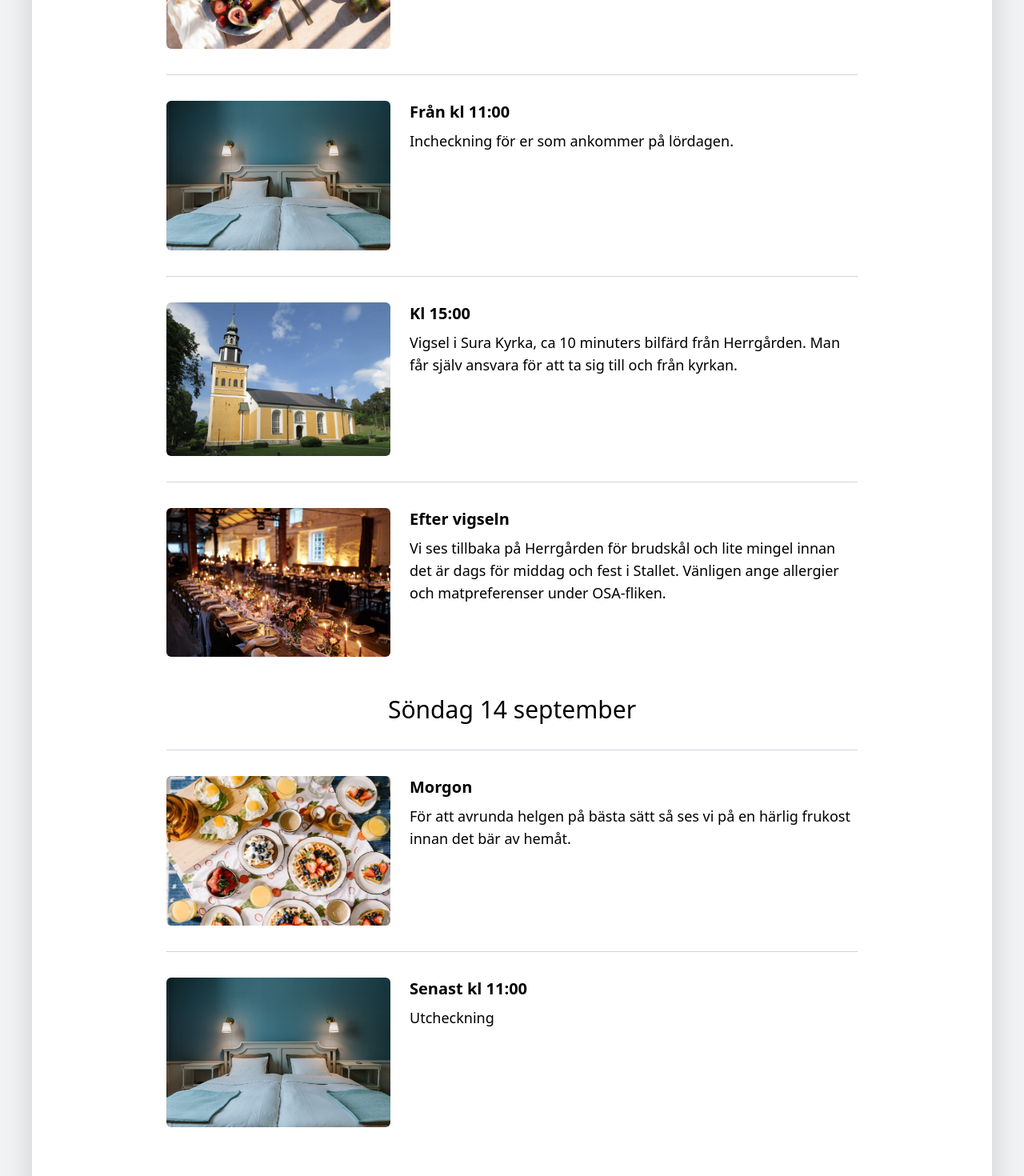
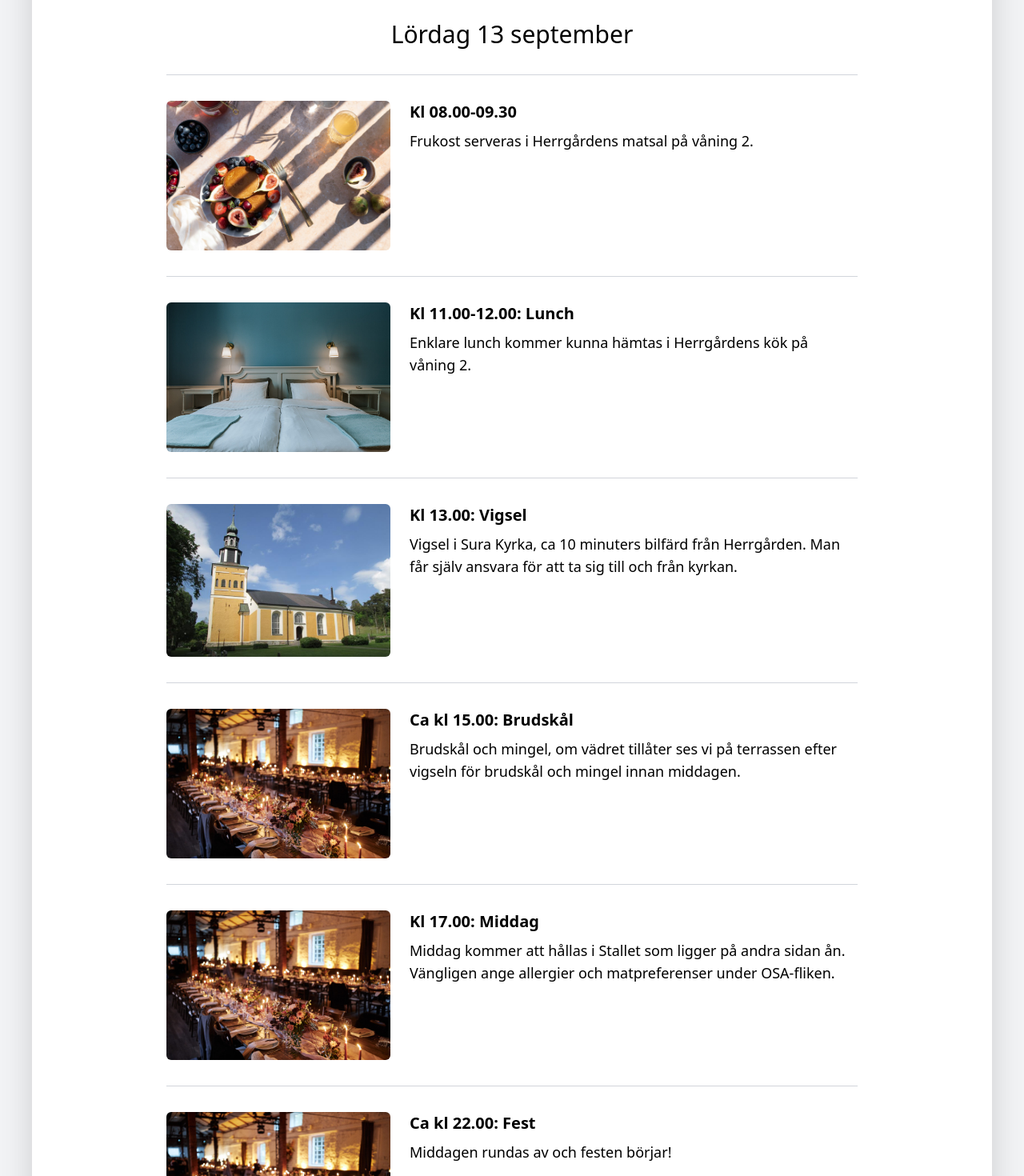
Before and after one commit to Hampes/deanjessicaWedding, a Next.js app: page /helgens-schema in a window 1280 px wide. Shown: the part 1720-3190 px from the top of the page at 80% size. Built offline with nearby package versions, Linux system fonts and the light colour scheme.

Commit message:
new stuffff

```diff
--- a/app/boende/page.jsx
+++ b/app/boende/page.jsx
@@ -32,15 +32,15 @@ const Boende = () => {
     {
       title: 'Övernattning',
       description:
-        'Vi hoppas såklart att du vill bo över på Herrgården men det får du förstås välja själv. Kostnaden för att bo över under helgen är 750kr per person, per natt. Ni anger när ni OSAr vilka nätter ni önskar att bo över.',
+        'Vi hoppas såklart att du vill bo över på Herrgården men det får du förstås välja själv. Kostnaden för att bo över under helgen är 750kr per person, per natt. Ni anger när ni OSAr vilka nätter ni önskar att bo över. Betalningen behöver vara oss tillhanda senast den 1 juli. Kontonummer: ',
       imageSrc: '/images/weddingRoom.jpg',
     },
-    {
-      title: 'Betalning',
-      description:
-        'Betalningen behöver vara oss tillhanda senast den 1 augusti, använd nedan kontonummer för överföring: [Ange kontonummer här]',
-      imageSrc: '/images/weddingPayment.jpg',
-    },
+    // {
+    //   title: 'Betalning',
+    //   description:
+    //     'Betalningen behöver vara oss tillhanda senast den 1 augusti, använd nedan kontonummer för överföring: [Ange kontonummer här]',
+    //   imageSrc: '/images/weddingPayment.jpg',
+    // },
   ];
 
   return (
--- a/app/helgens-schema/page.jsx
+++ b/app/helgens-schema/page.jsx
@@ -39,9 +39,14 @@ const Schema = () => {
       events: [
         {
           imageSrc: '/images/weddingbyggnad.jpg',
-          time: 'Från kl 16:00',
+
           description:
-            'Incheckning. Dagen innan bröllopet hoppas vi att så många som möjligt vill komma och umgås med oss på Herrgården! Det bjuds på lite grillmiddag, härlig dryck och roliga aktiviteter, och för de som vill så finns det badtunnor och bastu.',
+            'Dagen innan vigseln hoppas vi att så många som möjligt vill komma och umgås med oss på Herrgården! Det kommer att bjudas på grillade hamburgare, härlig dryck och roliga aktiviteter.',
+        },
+        {
+          imageSrc: '/images/weddingbyggnad.jpg',
+          time: '16.00-17:30',
+          description: 'Incheckning',
         },
       ],
     },
@@ -51,25 +56,42 @@ const Schema = () => {
       events: [
         {
           imageSrc: '/images/weddingBrunch.jpg',
-          time: 'Morgon',
-          description: 'För er som checkat in på fredagen inleds dagen med en härlig brunch.',
+          time: 'Kl 08.00-09.30',
+          description: 'Frukost serveras i Herrgårdens matsal på våning 2.',
         },
         {
           imageSrc: '/images/weddingRoom.jpg',
-          time: 'Från kl 11:00',
-          description: 'Incheckning för er som ankommer på lördagen.',
+          time: 'Kl 11.00-12.00: Lunch',
+          description: 'Enklare lunch kommer kunna hämtas i Herrgårdens kök på våning 2.',
         },
         {
           imageSrc: '/images/weddingKyrka.jpg',
-          time: 'Kl 15:00',
+          time: 'Kl 13.00: Vigsel',
           description:
             'Vigsel i Sura Kyrka, ca 10 minuters bilfärd från Herrgården. Man får själv ansvara för att ta sig till och från kyrkan.',
         },
         {
           imageSrc: '/images/weddingMat.jpg',
-          time: 'Efter vigseln',
+          time: 'Ca kl 15.00: Brudskål',
           description:
-            'Vi ses tillbaka på Herrgården för brudskål och lite mingel innan det är dags för middag och fest i Stallet. Vänligen ange allergier och matpreferenser under OSA-fliken.',
+            'Brudskål och mingel, om vädret tillåter ses vi på terrassen efter vigseln för brudskål och mingel innan middagen.',
+        },
+        {
+          imageSrc: '/images/weddingMat.jpg',
+          time: 'Kl 17.00: Middag',
+          description:
+            'Middag kommer att hållas i Stallet som ligger på andra sidan ån. Vängligen ange allergier och matpreferenser under OSA-fliken.',
+        },
+        {
+          imageSrc: '/images/weddingMat.jpg',
+          time: 'Ca kl 22.00: Fest',
+          description: 'Middagen rundas av och festen börjar!',
+        },
+        {
+          imageSrc: '/images/weddingMat.jpg',
+          time: '01.00: Festern fortsätter',
+          description:
+            'Vid 01.00 måste vi lämna lokalen , men festen fortsätter inne i Herrgårdens valv.',
         },
       ],
     },
@@ -79,13 +101,12 @@ const Schema = () => {
       events: [
         {
           imageSrc: '/images/weddingBreakfast.jpg',
-          time: 'Morgon',
-          description:
-            'För att avrunda helgen på bästa sätt så ses vi på en härlig frukost innan det bär av hemåt.',
+          time: 'Kl 08.30-10.00',
+          description: 'Frukost serveras i Herrgårdens matsal på våning 2.',
         },
         {
           time: 'Senast kl 11:00',
-          description: 'Utcheckning',
+          description: 'Utcheckning, Tack för denna helg!',
         },
       ],
     },
--- a/app/info/page.jsx
+++ b/app/info/page.jsx
@@ -52,10 +52,26 @@ const Info = () => {
           frågor.
         </p>
 
+        <InfoSection title="Mat och dryck">
+          <p>Vi står för all mat och dryck under hela helgen.</p>
+        </InfoSection>
         <InfoSection title="Parkering och transport">
           <p>
             Lättast är att ta sig hit med bil. Det finns relativt gott om parkeringar både utanför
             herrgården samt utanför stallet. Se karta över området under fliken boende.
+          </p>
+        </InfoSection>
+        <InfoSection title="Klädkod">
+          <p>
+            På bröllopsdagen är det mörk kostym som gäller.<br></br> Övriga dagar är det fri klädsel.
+          </p>
+        </InfoSection>
+
+        <InfoSection title="Presenter">
+          <p>
+            Vår största önskan är förstås att just du är med och förgyller denna helg, men önskar du att
+            även ge en gåva skulle vi varmt uppskatta ett bidrag till bröllopsresan. Banköverföring
+            kontonummer: <br></br>Swedbank 8327-9, 764 140 780-9
           </p>
         </InfoSection>
 
@@ -82,18 +98,6 @@ const Info = () => {
           />
         </InfoSection>
 
-        <InfoSection title="Klädkod">
-          <p>Mörk kostym.</p>
-        </InfoSection>
-
-        <InfoSection title="Presenter">
-          <p>
-            Vår största önskan är förstås att just du är med och förgyller denna helg, men önskar du att
-            även ge en gåva skulle vi varmt uppskatta ett bidrag till bröllopsresan. Banköverföring
-            kontonummer: 000000000000.
-          </p>
-        </InfoSection>
-
         <InfoSection title="Barn">
           <p>Vi älskar era ungar men denna helg passar det bättre att de är hemma med sin barnvakt.</p>
         </InfoSection>
--- /dev/null
+++ b/app/nyckelpersoner/page.jsx
@@ -0,0 +1,119 @@
+import React from 'react';
+import Image from 'next/image';
+
+const PersonCard = ({ name, role, description, imageSrc }) => (
+  <div className="flex flex-col md:flex-row w-full gap-6 items-start mb-8 border-b border-gray-300 pb-8">
+    <div className="md:w-1/4 w-1/2 mx-auto md:mx-0">
+      <Image
+        src={imageSrc || '/images/default-person.jpg'}
+        alt={name}
+        width={200}
+        height={200}
+        className="rounded-full object-cover"
+      />
+    </div>
+    <div className="flex flex-col flex-grow md:w-2/3">
+      <h3 className="font-semibold mb-2 text-xl">
+        {name} - {role}
+      </h3>
+      <p className="text-lg">{description}</p>
+    </div>
+  </div>
+);
+
+const Nyckelpersoner = () => {
+  const personer = [
+    {
+      name: 'Emma',
+      role: 'Toastmadame',
+      description:
+        'Med sin otroligt härliga energi och förmåga att sprida glädje i alla rum är Emma som klippt och skuren för att vara Toastmadame. Att hon dessutom är en väldigt nära vän till oss båda gör det väldigt betydelsefullt att hon tackade ja till detta uppdrag.',
+      imageSrc: '/images/emma.jpg',
+    },
+    {
+      name: 'Jesper',
+      role: 'Toastmaster',
+      description:
+        'En riktig stämningshöjare som kan få vilken fest som helst att bli lyckad. Precis vad vi letar efter i en Toastmaster! Vi är övertygade om att Jesper kommer se till att detta blir en oförglömlig kväll!',
+      imageSrc: '/images/jesper.jpg',
+    },
+  ];
+
+  const brollopsfolje = [
+    {
+      name: 'Joakim',
+      role: 'Best man',
+      description:
+        'Har känt brudgummen sedan barnsben. Är delvis ansvarig för att ha tänt brudgummens intresse för vin. Delat många stunder i skidbacken och skidspåret tillsammans, bland annat genom två vasalopp.',
+      //   imageSrc: '/images/joakim.jpg',
+    },
+    {
+      name: 'Tobias',
+      role: 'Marskalk',
+      description:
+        'Brudgummens vapendragare under gymnasiet. Har tillsammans hittat på en hel del hyss genom åren, och fortsätter skapa härliga minnen tillsammans.      ',
+      //   imageSrc: '/images/tobias.jpg',
+    },
+    {
+      name: 'Cristopher',
+      role: 'Marskalk',
+      description:
+        'Har även han känt brudgummen i väldigt många år, gjort flera resor ihop och vart kollegor i över 10 år. Brudgummen har även fått den stora äran att vara gudfar till Cristophers dotter.',
+      //   imageSrc: '/images/cristopher.jpg',
+    },
+    {
+      name: 'Klara',
+      role: 'Hederstärna',
+      description:
+        'Har funnits i brudens liv sedan tidiga tonår. Alla som känner Klara kan nog hålla med om att en mer omtänksam person inte går att hitta. Genom vått och torrt ställer hon alltid upp!      ',
+      //   imageSrc: '/images/klara.jpg',
+    },
+    {
+      name: 'Natalie',
+      role: 'Brudtärna',
+      description:
+        'Brudens äldsta vän. Har funnits vid brudens sida genom det mesta i livet. Från högstadiet, till gymnasiet och sedan vidare i vuxenlivet med alla toppar och dalar det innebär. En sån varm person som alltid har andras bästa i åtanke!      ',
+      //   imageSrc: '/images/natalie.jpg',
+    },
+    {
+      name: 'Emma',
+      role: 'Brudtärna',
+      description:
+        'En relativt nyfunnen vän, men har på kort tid blivit en av de viktigaste personerna i brudens liv. Med sin härliga energi sprider Emma sån fantastisk glädje, men är även en person som bruden alltid kan förlita sig på.',
+      //   imageSrc: '/images/emma-brudtarna.jpg',
+    },
+  ];
+
+  return (
+    <main className="w-full font-thin">
+      <div className="relative w-full h-[50vh]">
+        <Image
+          src="/images/info.webp"
+          alt="Nyckelpersoner"
+          layout="fill"
+          objectFit="cover"
+          objectPosition="center center"
+          priority
+        />
+      </div>
+      <div className="max-w-4xl mx-auto px-4 py-12">
+        <h2 className="text-4xl font-thin mb-8 uppercase tracking-widest text-center">Nyckelpersoner</h2>
+        <p className="text-lg mb-8 text-center">
+          Här presenterar vi några av de fantastiska personer som kommer ha en viktig roll på vår stora
+          dag!
+        </p>
+        {personer.map((person, index) => (
+          <PersonCard key={index} {...person} />
+        ))}
+        <h2 className="text-3xl font-thin mt-12 mb-12 uppercase tracking-widest text-center">
+          Bröllopsfölje
+        </h2>
+        {brollopsfolje.map((person, index) => (
+          <PersonCard key={index} {...person} />
+        ))}
+      </div>
+    </main>
+  );
+};
+
+export default Nyckelpersoner;
```
Also changed, not shown: app/page.js (+7 -11 lines), 1 other file (tests, documents, lock files or other folders).
